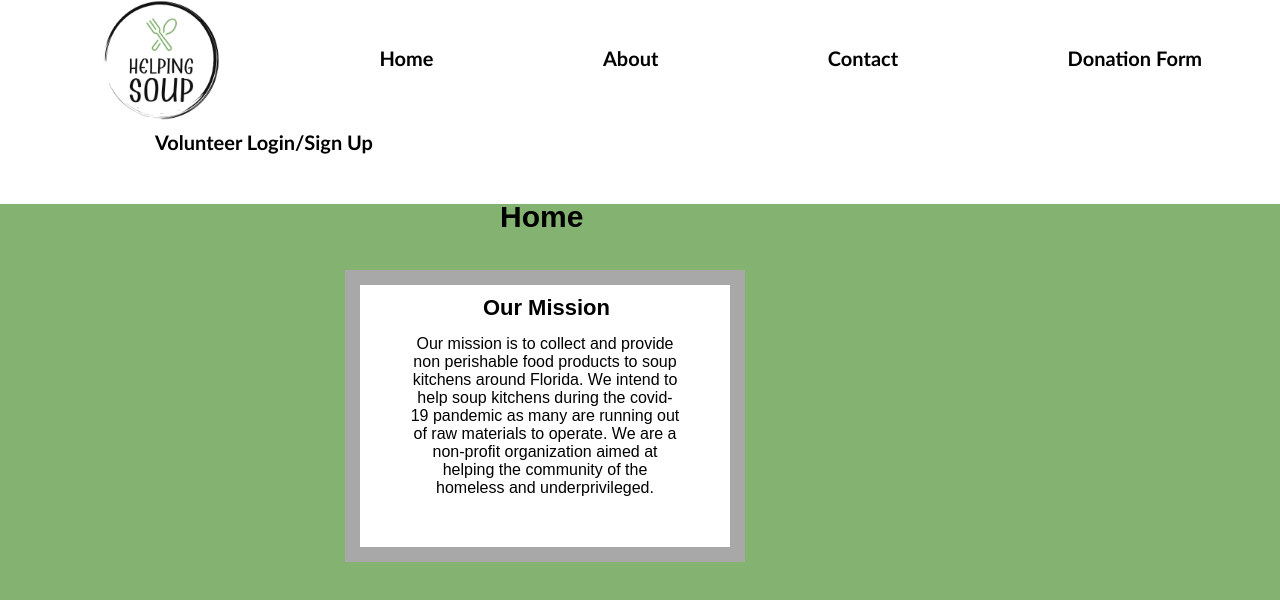
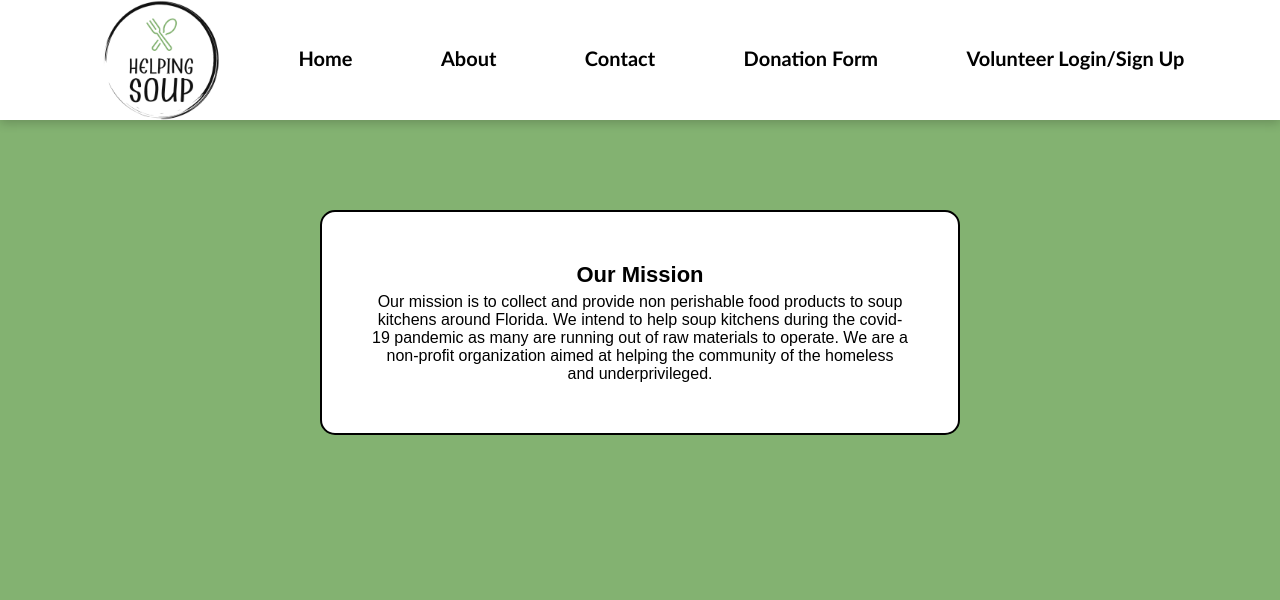
Before and after one commit to prabhask5/HelpingSoup-Website, a plain HTML site: page webdev/pages/main.html in a window 1280 px wide. Drawn offline with Linux system fonts and the light colour scheme.

Commit message:
RWD for Mission Statement and a lil design

```diff
--- a/webdev/main.css
+++ b/webdev/main.css
@@ -5,7 +5,7 @@
 }
 body{
     font-family: Arial, Helvetica, sans-serif;
-    background-color: #83b271;
+    background-color: #83B271;
     --color-primary: #ffffff;
     --color-primary-dark: #a8a8a8;
     --color-secondary: #252c6a;
@@ -17,6 +17,7 @@ header {
     background: #ffffff;
     padding: 0px;
     color: var(--color-primary);
+    box-shadow: 0 3px 10px rgb(0 0 0 / 0.2);
 }
 img{
     width:120px;
@@ -42,17 +43,17 @@ h2{
     position: absolute;
     font-size: 30px;
     top: 180px;
-    right: 600px;
+    right: 800px;
     width: 200px;
     height: 100px;
 
 }
 h3{
     text-align: center;
-    position:absolute;
+    margin-bottom:1%;
     top: 10px;
-    right: 120px;
     font-size: 22px;
+    width: 100%;
 }
 ul{
     margin: 0;
@@ -63,7 +64,7 @@ li{
     background: var(--color-success);
     padding: 10px;
     border-radius: 5px;
-    margin-left: 145px;
+    margin-left: 5%;
     margin-bottom: 40px;
     display: inline-block;
 
@@ -71,11 +72,10 @@ li{
 div {
     background-color: #ffffff;
     text-align:center;
-    position: absolute;
-    top: 250px;
-    right: 515px;
-    width: 400px;
-    border: 15px solid var(--color-primary-dark);
+    margin:auto;
+    border: 2px solid rgb(0, 0, 0);
     padding: 50px;
-    margin: 20px;
+    border-radius: 15px;
+    width: 50%;
+    margin-top: 7%;
 }
--- a/webdev/pages/main.html
+++ b/webdev/pages/main.html
@@ -9,7 +9,7 @@
         <header>
             <nav>
                 <ul>
-                    <img src="logo3.png" alt="HelpingSoup Logo">
+                    <img src="/docs/logo3.PNG" alt="HelpingSoup Logo">
                     <h1></h1>
                     <li><a style= "font-size:20px; font-weight: bold; font-family:'Trebuchet MS'; color:black; text-decoration:none;" href="main.html">Home</a></li>
                     <li><a style= "font-size:20px; font-weight: bold; font-family:'Trebuchet MS'; color:black; text-decoration:none;" href="about.html">About</a></li>
@@ -22,7 +22,7 @@
         </header>
 
 
-        <h2>Home</h2>
+        <h2></h2>
         <div>
             <h3>Our Mission</h3>
             Our mission is to collect and provide non perishable food products to soup kitchens around Florida.
```
Also changed, not shown: webdev/pages/logo3.PNG (deleted).
